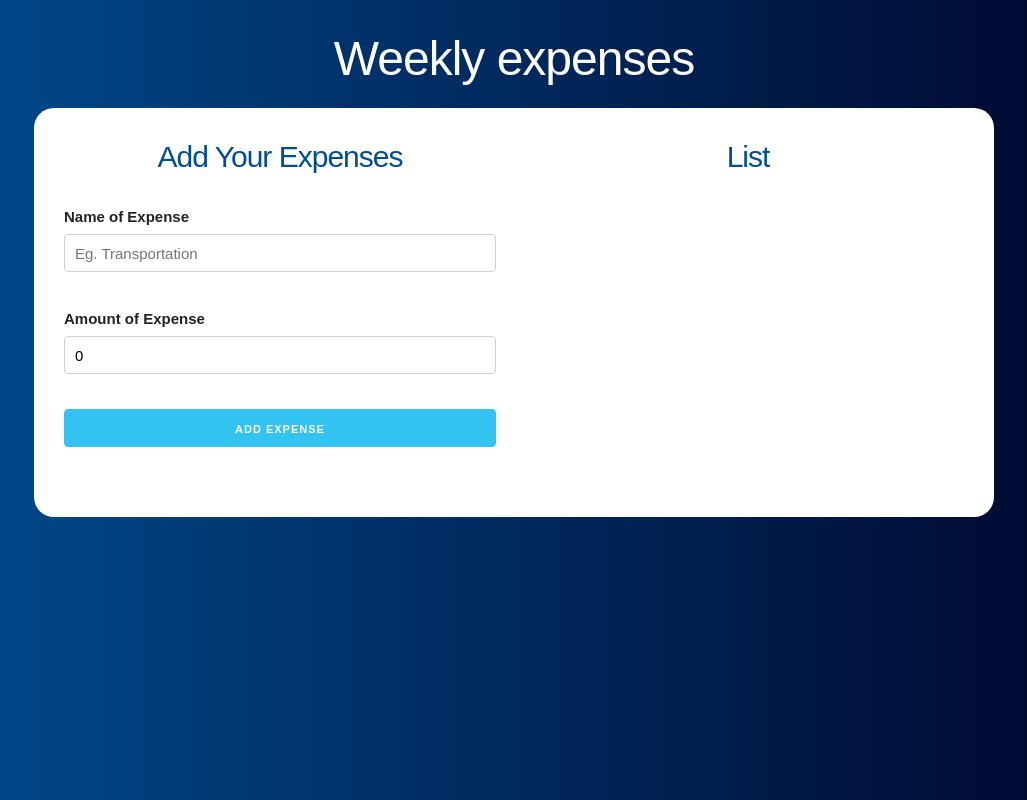
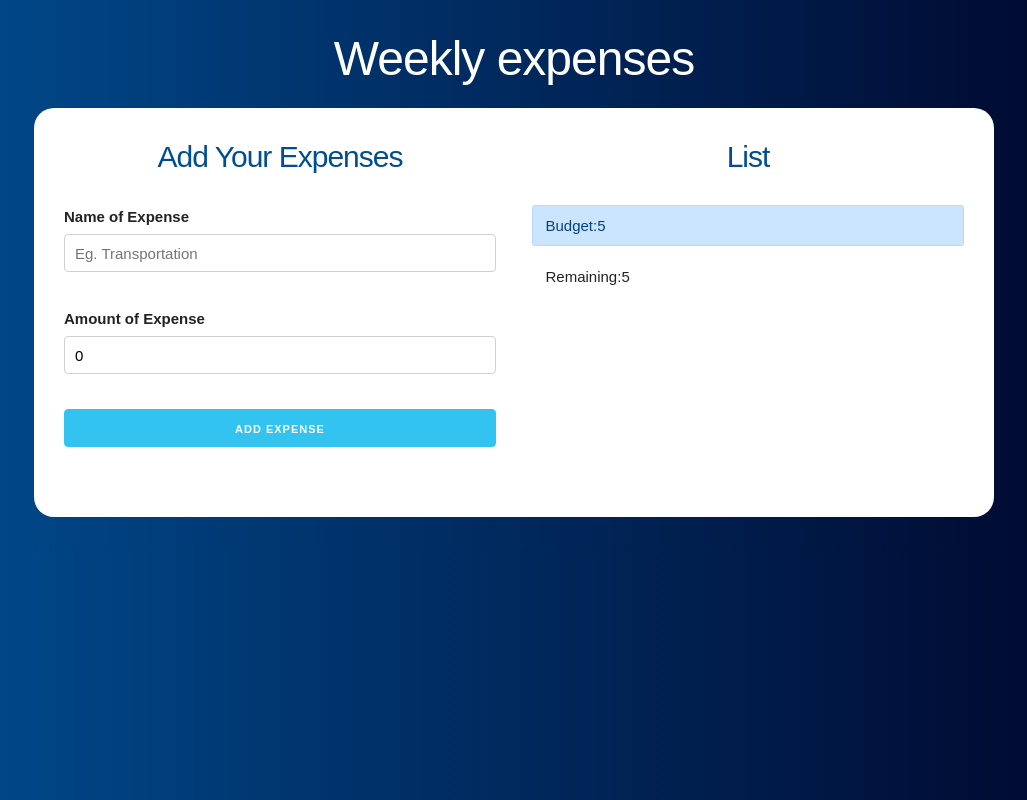
Before and after one commit to diegodjty/budget-app, a React (Create React App) app: page / in a window 1280 px wide. Both pictures are taken after typing "5" into the empty fields and a click on the input "Define your budget". Shown: the whole page, without its empty margins (126-1153 px from the left). Built offline with nearby package versions, Linux system fonts and the light colour scheme; the HTML template or start-up script is replaced by a standard one.

Commit message:
Add budgetcontol component

```diff
--- a/src/App.js
+++ b/src/App.js
@@ -2,6 +2,7 @@
 import Question from './components/Question';
 import Form from './components/Form';
 import List from './components/List';
+import BudgetControl from './components/BudgetControl';
 
 
 function App() {
@@ -42,6 +43,10 @@
                 <List
                   expenses={expenses}
                 />
+                <BudgetControl
+                  budget={budget}
+                  remaining={remaining}
+                />
               </div>
 
            </div>
--- /dev/null
+++ b/src/components/BudgetControl.js
@@ -0,0 +1,16 @@
+import React,{Fragment} from 'react';
+
+const BudgetControl = ({budget,remaining}) => {
+    return (
+        <Fragment>
+            <div className="alert alert-primary">
+                Budget:{budget}
+            </div>
+            <div className="alert">
+                Remaining:{remaining}
+            </div>
+        </Fragment>
+    );
+}
+
+export default BudgetControl;
```
